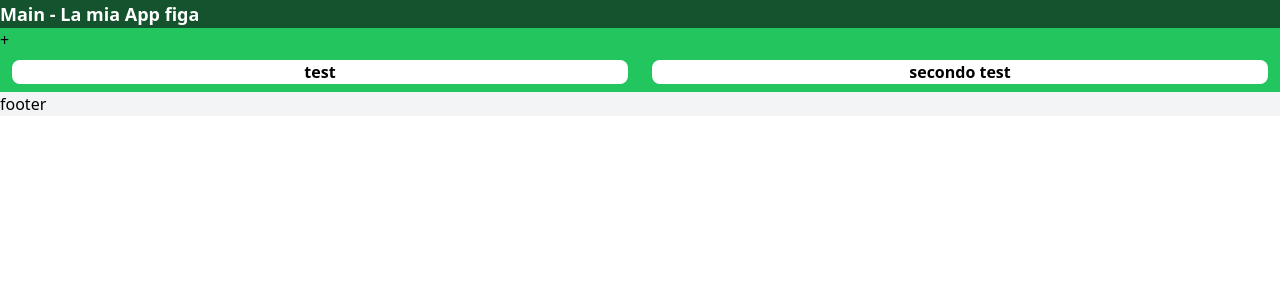
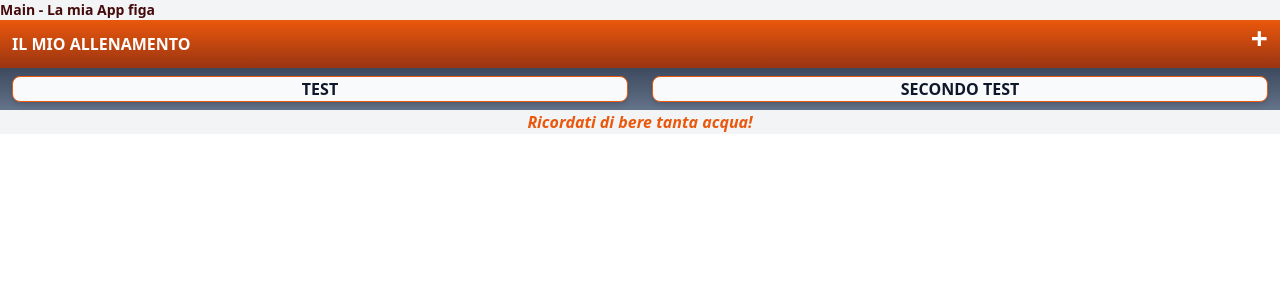
Before and after one commit to stefano-marchesi/exDec, a React (Vite) app: page / in a window 1280 px wide. Shown: the top 300 px of the page. Built offline with nearby package versions, Linux system fonts and the light colour scheme.

Commit message:
ora è molto arancione

```diff
--- a/src/components/AggiungiParte.tsx
+++ b/src/components/AggiungiParte.tsx
@@ -22,16 +22,19 @@ export const AggiungiParte = () => {
     <>
 
 
-      <div>
-        <button onClick={toggleAperto}>+</button>
+      <div className="grid grid-cols-2 bg-gradient-to-t from-orange-800 to-orange-600 ">
+        <div className=" pl-3 py-3 text-white font-bold">IL MIO ALLENAMENTO</div>
+        <div className=" font-bold text-white text-right text-3xl pr-3 align-middle ">
+          <button onClick={toggleAperto}>+</button>
+        </div>
       </div>
       {aperto &&
-        <div className="">
-          <div className="bg-pink-600">qui aggiungi un nuovo elemento </div>
-          <div className="border-2 border-dotted rounded-lg border-cyan-800 m-4 p-3">
-            <input className="border-2 border-cyan-300" value={parte.nome} onChange={e => cambiaParte({ nome: e.target.value })} />
-            <button className="drop-shadow-md ml-3 pl-1 pr-1 text-center border-2 border-black" onClick={handleClick}>invia</button>
-            <div className="box-border w-5 h-5 bg-red-500"></div>
+        <div className="border border-black rounded-lg bg-slate-50 m-3">
+          <div className=" text-orange-600 font-semibold text-center text-lg mt-3">Quale parte del corpo vuoi allenare? </div>
+          <div className=" flex justify-center mb-3 p-3">
+            <input className="border-2 border-black shadow-md  " value={parte.nome} onChange={e => cambiaParte({ nome: e.target.value })} />
+            <button className="ml-3 pl-1 pr-1 text-center border-2 border-black shadow-md " onClick={handleClick}>invia</button>
+
           </div>
         </div>
 
--- a/src/pagine/ListaParti.tsx
+++ b/src/pagine/ListaParti.tsx
@@ -10,12 +10,12 @@ export const ListaParti = () => {
   console.log(parti)
 
   return (
-    <div className="bg-green-500">
+    <div className=" bg-gradient-to-t from-slate-500 to-slate-900 ">
       <AggiungiParte />
       <div className="grid grid-cols-2">
         {parti.map((parte, index: number) => {
           return (
-            <div className="bg-white rounded-lg ml-3 mr-3 m-2 font-semibold text-center" key={index}>
+            <div className=" bg-slate-50 border border-orange-600 rounded-lg ml-3 mr-3 m-2 font-semibold text-slate-900 uppercase text-center shadow-md" key={index}>
 
               <Link to={`singolaparte/${index}`}> {parte.nome}</Link>
             </div>
--- a/src/pagine/Main.tsx
+++ b/src/pagine/Main.tsx
@@ -4,9 +4,9 @@ import { AggiungiParte } from "../components/AggiungiParte"
 export const Main = ()=>{
   return (
     <div>
-      <div className="bg-green-900 text-lg text-white font-bold">Main - La mia App figa</div>
+      <div className=" bg-gray-100 text-red-950 font-bold text-sm">Main - La mia App figa</div>
       <Outlet />
-      <div className="bg-gray-100">footer</div>
+      <div className="bg-gray-100 italic text-orange-600 text-center font-bold">Ricordati di bere tanta acqua!</div>
     </div>
   )
 }
```
